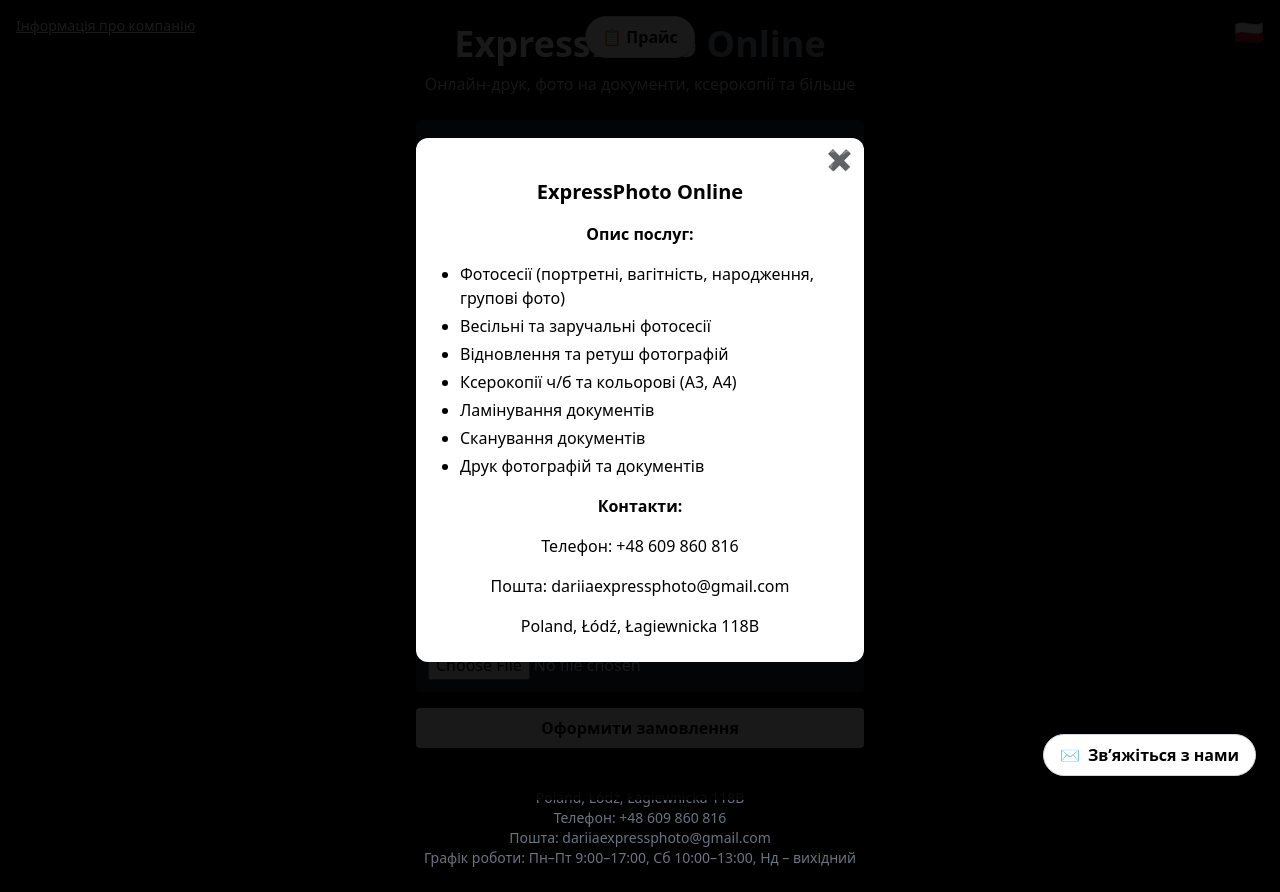
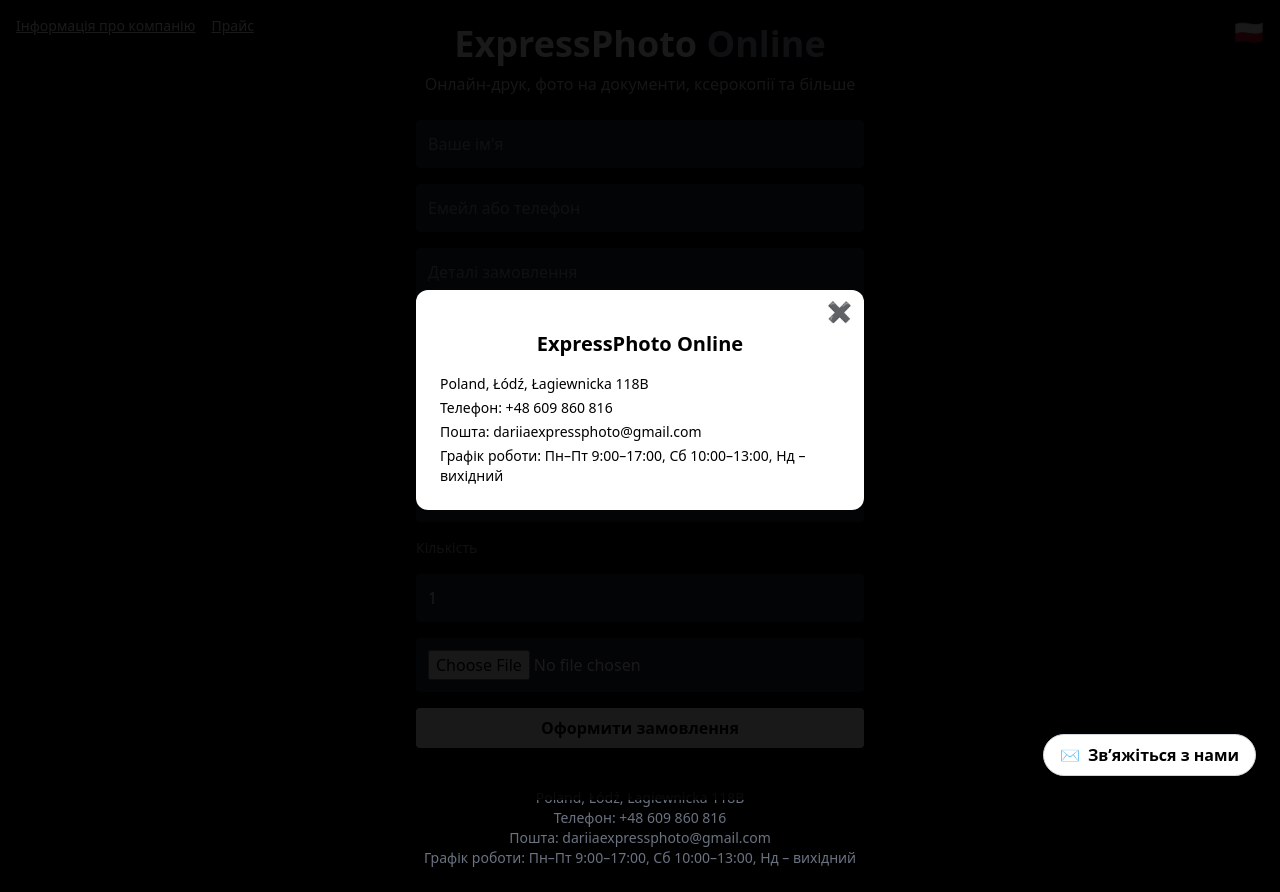
Before and after one commit to cutesuno/expressphoto-online, a Next.js app: page / in a window 1280 px wide. Both pictures are taken after a click on the button "Інформація про компанію". Built offline with nearby package versions, Linux system fonts and the light colour scheme.

Commit message:
зробив оплату4

```diff
--- a/components/OrderForm.tsx
+++ b/components/OrderForm.tsx
@@ -6,10 +6,10 @@ export default function OrderForm({ language }: { language: 'uk' | 'pl' }) {
     email: '',
     details: '',
     time: '',
-    quantity: 1,
   });
   const [file, setFile] = useState<File | null>(null);
   const [selectedService, setSelectedService] = useState<{ label: string; price: number } | null>(null);
+  const [quantity, setQuantity] = useState(1);
 
   const priceList = [
     {
@@ -66,32 +66,21 @@ export default function OrderForm({ language }: { language: 'uk' | 'pl' }) {
 
   const handleSubmit = async (e: React.FormEvent) => {
     e.preventDefault();
+    const formData = new FormData();
+    Object.entries(form).forEach(([key, value]) => formData.append(key, value));
+    if (file) formData.append('file', file);
+    if (selectedService) {
+      formData.append('service', selectedService.label);
+      formData.append('price', (selectedService.price * quantity).toFixed(2));
+      formData.append('quantity', quantity.toString());
+    }
 
-    if (!selectedService) return;
-    const totalAmount = selectedService.price * Number(form.quantity);
-
-    // Переходимо до P24
-    const res = await fetch('/api/start-payment', {
+    await fetch('/api/send-order', {
       method: 'POST',
-      headers: { 'Content-Type': 'application/json' },
-      body: JSON.stringify({
-        name: form.name,
-        email: form.email,
-        details: form.details,
-        time: form.time,
-        service: selectedService.label,
-        price: selectedService.price,
-        quantity: form.quantity,
-        total: totalAmount,
-      }),
+      body: formData,
     });
 
-    const data = await res.json();
-    if (data && data.redirectUrl) {
-      window.location.href = data.redirectUrl;
-    } else {
-      alert('Помилка при створенні платежу');
-    }
+    alert('Замовлення надіслано!');
   };
 
   return (
@@ -160,13 +149,19 @@ export default function OrderForm({ language }: { language: 'uk' | 'pl' }) {
       </label>
       <input
         type="number"
-        name="quantity"
-        min="1"
-        value={form.quantity}
-        onChange={handleChange}
+        min={1}
+        value={quantity}
+        onChange={(e) => setQuantity(Number(e.target.value))}
         className="bg-gray-800 p-3 rounded"
         required
       />
+
+      {selectedService && (
+        <div className="text-white text-sm">
+          {language === 'uk' ? 'Сума до оплати:' : 'Kwota do zapłaty:'}{' '}
+          <span className="font-semibold">{(selectedService.price * quantity).toFixed(2)} zł</span>
+        </div>
+      )}
 
       <input
         type="file"
--- a/pages/index.tsx
+++ b/pages/index.tsx
@@ -7,13 +7,16 @@ export default function Home() {
   const [language, setLanguage] = useState<'uk' | 'pl'>('uk');
   const [showInfo, setShowInfo] = useState(false);
   const [showPrices, setShowPrices] = useState(false);
+  const [isLoading, setIsLoading] = useState(true);
 
   useEffect(() => {
-    const timer = setTimeout(() => setIsLoading(false), 1500);
+    const timer = setTimeout(() => {
+      setIsLoading(false);
+    }, 1500);
     return () => clearTimeout(timer);
   }, []);
 
-  const [isLoading, setIsLoading] = useState(true);
+  const toggleLang = () => setLanguage(language === 'uk' ? 'pl' : 'uk');
 
   const t = (key: string) => {
     const dict: any = {
@@ -36,7 +39,12 @@ export default function Home() {
 
   if (isLoading) {
     return (
-      <motion.div className="min-h-screen flex items-center justify-center bg-black text-white text-3xl font-bold" initial={{ opacity: 1 }} animate={{ opacity: 0 }} transition={{ duration: 1 }}>
+      <motion.div
+        className="min-h-screen flex items-center justify-center bg-black text-white text-3xl font-bold"
+        initial={{ opacity: 1 }}
+        animate={{ opacity: 0 }}
+        transition={{ duration: 1 }}
+      >
         Welcome to EXPRESS PHOTO ONLINE
       </motion.div>
     );
@@ -44,84 +52,75 @@ export default function Home() {
 
   return (
     <div className="min-h-screen flex flex-col items-center justify-center bg-black text-white p-6 relative">
-      <button onClick={() => setLanguage(language === 'uk' ? 'pl' : 'uk')} className="absolute top-4 right-4 text-2xl">
+      <button onClick={toggleLang} className="absolute top-4 right-4 text-2xl">
         {language === 'uk' ? '🇵🇱' : '🇺🇦'}
       </button>
 
-      <div className="absolute top-4 left-1/2 transform -translate-x-1/2 z-40">
+      <div className="absolute top-4 left-4 flex gap-4">
+        <button
+          onClick={() => setShowInfo(true)}
+          className="text-sm underline"
+        >
+          {t('company')}
+        </button>
+
         <button
           onClick={() => setShowPrices(true)}
-          className="bg-white text-black font-semibold px-4 py-2 rounded-full shadow-md border border-gray-300 hover:bg-gray-100 transition-all flex items-center gap-2 text-sm sm:text-base"
+          className="text-sm underline"
         >
-          📋 {t('prices')}
+          {t('prices')}
         </button>
       </div>
 
-      <button
-        onClick={() => setShowInfo(true)}
-        className="absolute top-4 left-4 text-sm underline"
-      >
-        {t('company')}
-      </button>
-
       {showInfo && (
-        <motion.div className="fixed inset-0 bg-black bg-opacity-90 flex flex-col items-center justify-center text-center p-6 z-50 overflow-y-auto" initial={{ opacity: 0 }} animate={{ opacity: 1 }}>
+        <motion.div
+          className="fixed inset-0 bg-black bg-opacity-90 flex flex-col items-center justify-center text-center p-6 z-50 overflow-y-auto"
+          initial={{ opacity: 0 }}
+          animate={{ opacity: 1 }}
+        >
           <div className="bg-white text-black p-6 rounded-xl max-w-md w-full relative space-y-4">
-            <button onClick={() => setShowInfo(false)} className="absolute top-2 right-3 text-xl">✖️</button>
-            {language === 'uk' ? (
-              <>
-                <h2 className="text-xl font-bold mb-4">ExpressPhoto Online</h2>
-                <h3 className="font-semibold">Опис послуг:</h3>
-                <ul className="list-disc pl-5 text-left space-y-1">
-                  <li>Фотосесії (портретні, вагітність, народження, групові фото)</li>
-                  <li>Весільні та заручальні фотосесії</li>
-                  <li>Відновлення та ретуш фотографій</li>
-                  <li>Ксерокопії ч/б та кольорові (A3, A4)</li>
-                  <li>Ламінування документів</li>
-                  <li>Сканування документів</li>
-                  <li>Друк фотографій та документів</li>
-                </ul>
-                <h3 className="font-semibold mt-4">Контакти:</h3>
-                <p>{t('phone')}</p>
-                <p>{t('emailCompany')}</p>
-                <p>{t('address')}</p>
-              </>
-            ) : (
-              <>
-                <h2 className="text-xl font-bold mb-4">ExpressPhoto Online</h2>
-                <h3 className="font-semibold">Opis usług:</h3>
-                <ul className="list-disc pl-5 text-left space-y-1">
-                  <li>Sesje zdjęciowe (portretowe, ciążowe, narodzinowe, grupowe)</li>
-                  <li>Sesje ślubne i zaręczynowe</li>
-                  <li>Renowacja i retusz fotografii</li>
-                  <li>Kserokopie czarno-białe i kolorowe (A3, A4)</li>
-                  <li>Laminowanie dokumentów</li>
-                  <li>Skanowanie dokumentów</li>
-                  <li>Drukowanie zdjęć i dokumentów</li>
-                </ul>
-                <h3 className="font-semibold mt-4">Kontakt:</h3>
-                <p>{t('phone')}</p>
-                <p>{t('emailCompany')}</p>
-                <p>{t('address')}</p>
-              </>
-            )}
+            <button
+              onClick={() => setShowInfo(false)}
+              className="absolute top-2 right-3 text-xl"
+            >
+              ✖️
+            </button>
+            <h2 className="text-xl font-bold mb-4">ExpressPhoto Online</h2>
+            <ul className="text-left space-y-1 text-sm">
+              <li>{t('address')}</li>
+              <li>{t('phone')}</li>
+              <li>{t('emailCompany')}</li>
+              <li>
+                {language === 'uk'
+                  ? 'Графік роботи: Пн–Пт 9:00–17:00, Сб 10:00–13:00, Нд – вихідний'
+                  : 'Godziny pracy: Pon–Pt 9:00–17:00, Sob 10:00–13:00, Niedz – nieczynne'}
+              </li>
+            </ul>
           </div>
         </motion.div>
       )}
 
-      <motion.h1 className="text-4xl font-bold mb-2 text-center" initial={{ opacity: 0, y: -20 }} animate={{ opacity: 1, y: 0 }}>
+      {showPrices && (
+        <PriceModal language={language} onClose={() => setShowPrices(false)} />
+      )}
+
+      <motion.h1
+        className="text-4xl font-bold mb-2 text-center"
+        initial={{ opacity: 0, y: -20 }}
+        animate={{ opacity: 1, y: 0 }}
+      >
         ExpressPhoto <span className="text-gray-400">Online</span>
       </motion.h1>
-      <motion.p className="text-gray-300 mb-6 text-center" initial={{ opacity: 0 }} animate={{ opacity: 1 }}>
+
+      <motion.p
+        className="text-gray-300 mb-6 text-center"
+        initial={{ opacity: 0 }}
+        animate={{ opacity: 1 }}
+      >
         {t('intro')}
       </motion.p>
 
-      {/* ВСТАВЛЕНИЙ КОМПОНЕНТ ЗАМОВЛЕННЯ ЗА ПРАЙСОМ */}
       <OrderForm language={language} />
-
-      {showPrices && (
-        <PriceModal language={language} onClose={() => setShowPrices(false)} />
-      )}
 
       <p className="text-sm text-gray-500 mt-10 text-center">
         {t('address')}<br />
```
